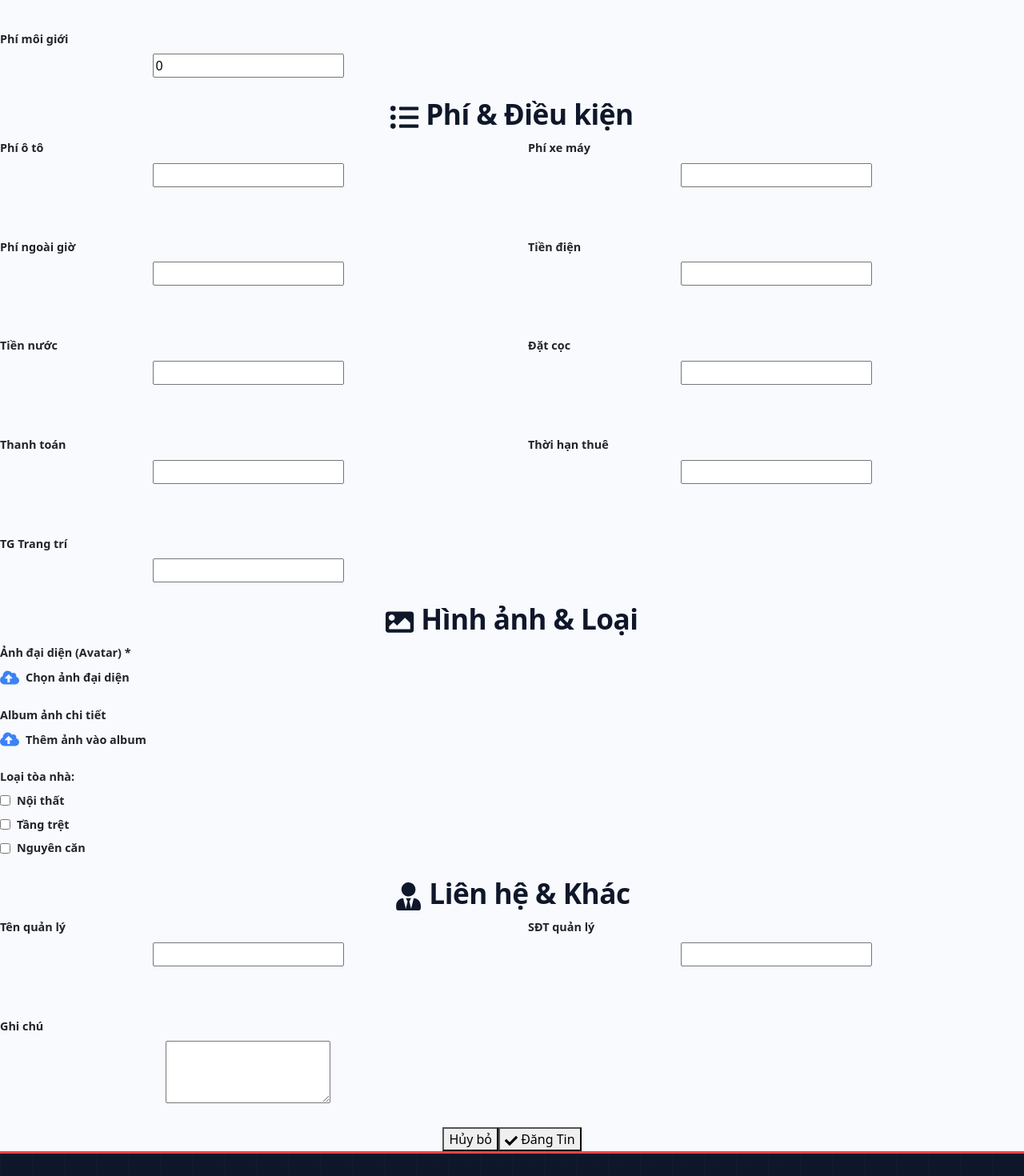
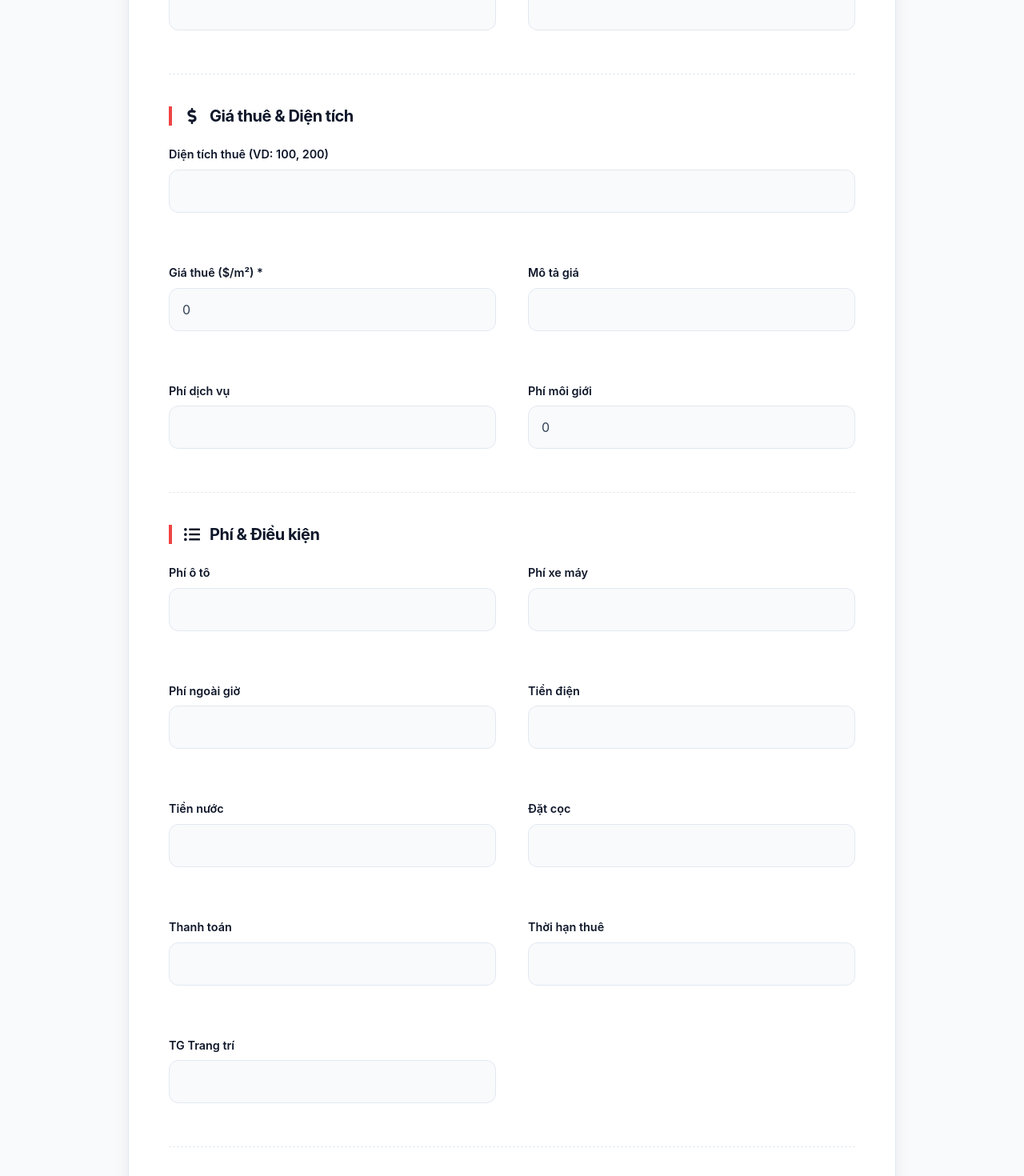
Before and after one commit to DoanTTung1/FE_BuildingManagers, a React (Create React App) app: page /post-building in a window 1280 px wide. Shown: the part 1080-2550 px from the top of the page at 80% size. Built offline with nearby package versions, Linux system fonts and the light colour scheme.

Commit message:
fix loi admin

```diff
--- a/src/styles/CreateBuilding.css
+++ b/src/styles/CreateBuilding.css
@@ -1,19 +1,424 @@
 /* =========================================
-   SUCCESS POPUP (MODAL) - SIÊU ĐẸP
+   CREATE/EDIT BUILDING - ULTRA MODERN THEME
+   Color: Navy (#0f172a) & Red (#ef4444)
    ========================================= */
 
-/* Lớp phủ mờ nền */
+:root {
+    /* --- COLOR PALETTE --- */
+    --c-navy: #0f172a;
+    /* Navy Đậm */
+    --c-navy-light: #1e293b;
+    --c-red: #ef4444;
+    /* Đỏ Accent */
+    --c-red-hover: #dc2626;
+
+    --c-bg: #f8fafc;
+    /* Nền trang Slate-50 */
+    --c-white: #ffffff;
+    --c-border: #e2e8f0;
+    --c-text: #334155;
+    --c-text-light: #64748b;
+
+    --c-radius: 16px;
+    /* Bo góc hiện đại */
+    --c-shadow: 0 4px 6px -1px rgba(0, 0, 0, 0.1), 0 2px 4px -1px rgba(0, 0, 0, 0.06);
+    --c-shadow-lg: 0 20px 25px -5px rgba(15, 23, 42, 0.1);
+    /* Bóng màu Navy nhạt */
+}
+
+/* =========================================
+   1. PAGE LAYOUT & ANIMATION
+   ========================================= */
+.create-page-wrapper {
+    background-color: var(--c-bg);
+    min-height: 100vh;
+    padding-top: 120px;
+    /* Tránh Header che mất */
+    padding-bottom: 80px;
+    font-family: 'Inter', sans-serif;
+    color: var(--c-text);
+    animation: fadeInPage 0.6s cubic-bezier(0.4, 0, 0.2, 1);
+}
+
+.create-container {
+    max-width: 1000px;
+    margin: 0 auto;
+    padding: 0 20px;
+}
+
+@keyframes fadeInPage {
+    from {
+        opacity: 0;
+        transform: translateY(30px);
+    }
+
+    to {
+        opacity: 1;
+        transform: translateY(0);
+    }
+}
+
+/* =========================================
+   2. HEADER
+   ========================================= */
+.form-header {
+    text-align: center;
+    margin-bottom: 40px;
+}
+
+.form-header h2 {
+    font-size: 2.5rem;
+    font-weight: 800;
+    color: var(--c-navy);
+    margin-bottom: 10px;
+    letter-spacing: -1px;
+}
+
+.form-header p {
+    color: var(--c-text-light);
+    font-size: 1.1rem;
+}
+
+/* =========================================
+   3. FORM CARD
+   ========================================= */
+.create-form {
+    background: var(--c-white);
+    padding: 50px;
+    border-radius: 24px;
+    box-shadow: var(--c-shadow-lg);
+    border: 1px solid var(--c-border);
+}
+
+.form-section {
+    margin-bottom: 40px;
+    border-bottom: 1px dashed var(--c-border);
+    padding-bottom: 30px;
+}
+
+.form-section:last-child {
+    border-bottom: none;
+    margin-bottom: 0;
+    padding-bottom: 0;
+}
+
+.section-title {
+    font-size: 1.25rem;
+    font-weight: 700;
+    color: var(--c-navy);
+    margin-bottom: 25px;
+    display: flex;
+    align-items: center;
+    gap: 12px;
+    padding-left: 15px;
+    border-left: 4px solid var(--c-red);
+    /* Vạch đỏ điểm nhấn */
+}
+
+/* =========================================
+   4. INPUTS & GRID
+   ========================================= */
+.form-grid {
+    display: grid;
+    grid-template-columns: repeat(2, 1fr);
+    gap: 25px;
+}
+
+.full-width {
+    grid-column: 1 / -1;
+}
+
+.form-group {
+    display: flex;
+    flex-direction: column;
+}
+
+.form-group label {
+    font-size: 0.95rem;
+    font-weight: 600;
+    color: var(--c-navy);
+    margin-bottom: 8px;
+}
+
+/* Input Styles */
+.form-group input,
+.form-group select,
+.form-group textarea {
+    padding: 14px 16px;
+    border: 1px solid var(--c-border);
+    border-radius: 12px;
+    outline: none;
+    font-size: 1rem;
+    font-family: inherit;
+    color: var(--c-text);
+    background: #f8fafc;
+    transition: all 0.3s ease;
+}
+
+.form-group textarea {
+    resize: vertical;
+    min-height: 120px;
+}
+
+.form-group input:hover,
+.form-group select:hover,
+.form-group textarea:hover {
+    background: var(--c-white);
+    border-color: #cbd5e1;
+}
+
+.form-group input:focus,
+.form-group select:focus,
+.form-group textarea:focus {
+    border-color: var(--c-navy);
+    background: var(--c-white);
+    box-shadow: 0 0 0 4px rgba(15, 23, 42, 0.1);
+}
+
+.form-group input::placeholder,
+.form-group textarea::placeholder {
+    color: #94a3b8;
+    font-weight: 400;
+}
+
+/* =========================================
+   5. UPLOAD AREA (IMAGES)
+   ========================================= */
+.upload-box {
+    margin-top: 10px;
+    margin-bottom: 20px;
+}
+
+.custom-file-upload {
+    display: flex;
+    flex-direction: column;
+    justify-content: center;
+    align-items: center;
+    gap: 15px;
+    padding: 40px;
+    border: 2px dashed #cbd5e1;
+    border-radius: var(--c-radius);
+    background: #f8fafc;
+    color: var(--c-text-light);
+    cursor: pointer;
+    transition: all 0.3s ease;
+    font-weight: 500;
+}
+
+.custom-file-upload:hover {
+    border-color: var(--c-red);
+    background: #fef2f2;
+    color: var(--c-red);
+    box-shadow: 0 4px 15px rgba(239, 68, 68, 0.1);
+}
+
+/* Preview Items */
+.image-preview-item {
+    position: relative;
+    border-radius: 12px;
+    overflow: hidden;
+    box-shadow: var(--c-shadow);
+    border: 2px solid transparent;
+    transition: all 0.3s ease;
+    background: #fff;
+}
+
+.image-preview-item:hover {
+    border-color: var(--c-red);
+    box-shadow: 0 8px 20px rgba(0, 0, 0, 0.15);
+}
+
+.image-preview-item img {
+    display: block;
+    width: 100%;
+    height: 100%;
+    object-fit: cover;
+}
+
+/* Remove Button (X) */
+.btn-remove-img {
+    position: absolute;
+    top: 8px;
+    right: 8px;
+    background: rgba(15, 23, 42, 0.7);
+    color: white;
+    border: none;
+    border-radius: 50%;
+    width: 30px;
+    height: 30px;
+    display: flex;
+    align-items: center;
+    justify-content: center;
+    cursor: pointer;
+    font-size: 14px;
+    opacity: 0;
+    transform: scale(0.8);
+    transition: all 0.2s cubic-bezier(0.4, 0, 0.2, 1);
+    backdrop-filter: blur(4px);
+    z-index: 10;
+}
+
+.image-preview-item:hover .btn-remove-img {
+    opacity: 1;
+    transform: scale(1);
+}
+
+.btn-remove-img:hover {
+    background: var(--c-red);
+    transform: scale(1.1) rotate(90deg);
+}
+
+/* Album Grid */
+.album-grid {
+    display: grid !important;
+    grid-template-columns: repeat(auto-fill, minmax(120px, 1fr));
+    gap: 15px;
+    margin-top: 15px;
+}
+
+.album-grid .image-preview-item {
+    width: auto !important;
+    height: 120px;
+}
+
+/* =========================================
+   6. CHECKBOX TAGS (Amenities)
+   ========================================= */
+.checkbox-group {
+    display: flex;
+    flex-wrap: wrap;
+    gap: 12px;
+    margin-top: 15px;
+}
+
+.checkbox-item {
+    display: inline-flex;
+    align-items: center;
+    padding: 10px 20px;
+    border: 1px solid var(--c-border);
+    border-radius: 50px;
+    cursor: pointer;
+    transition: all 0.3s;
+    font-weight: 500;
+    color: var(--c-text);
+    background: #fff;
+    user-select: none;
+}
+
+.checkbox-item input[type="checkbox"] {
+    display: none;
+}
+
+/* Checked State: Red Styling */
+.checkbox-item:has(input:checked) {
+    border-color: var(--c-red);
+    background-color: #fef2f2;
+    color: var(--c-red);
+    box-shadow: 0 4px 10px rgba(239, 68, 68, 0.2);
+    font-weight: 700;
+}
+
+.checkbox-item:not(:has(input:checked)):hover {
+    border-color: var(--c-navy-light);
+    background: #f1f5f9;
+    color: var(--c-navy);
+}
+
+/* =========================================
+   7. ACTIONS & BUTTONS
+   ========================================= */
+.form-actions {
+    display: flex;
+    justify-content: flex-end;
+    gap: 20px;
+    margin-top: 50px;
+    padding-top: 30px;
+    border-top: 1px solid var(--c-border);
+}
+
+.btn-cancel {
+    padding: 15px 35px;
+    border: 1px solid var(--c-border);
+    background: var(--c-white);
+    color: var(--c-text);
+    border-radius: var(--c-radius);
+    font-weight: 600;
+    cursor: pointer;
+    transition: all 0.2s;
+    font-size: 1rem;
+}
+
+.btn-cancel:hover {
+    background: #f1f5f9;
+    color: var(--c-navy);
+    border-color: #cbd5e1;
+}
+
+.btn-submit-form {
+    padding: 15px 45px;
+    background: var(--c-red);
+    color: white;
+    border: none;
+    border-radius: var(--c-radius);
+    font-weight: 700;
+    font-size: 1rem;
+    cursor: pointer;
+    display: flex;
+    align-items: center;
+    gap: 10px;
+    transition: all 0.3s cubic-bezier(0.4, 0, 0.2, 1);
+    box-shadow: 0 4px 15px rgba(239, 68, 68, 0.4);
+}
+
+.btn-submit-form:hover:not(:disabled) {
+    background: var(--c-red-hover);
+    transform: translateY(-2px);
+    box-shadow: 0 10px 25px rgba(239, 68, 68, 0.5);
+}
+
+.btn-submit-form:disabled {
+    background: #cbd5e1;
+    cursor: not-allowed;
+    box-shadow: none;
+    opacity: 0.7;
+}
+
+/* Spinner Animation */
+.spinner {
+    width: 20px;
+    height: 20px;
+    border: 3px solid rgba(255, 255, 255, 0.3);
+    border-radius: 50%;
+    border-top-color: #fff;
+    animation: spin 1s ease-in-out infinite;
+    display: inline-block;
+}
+
+@keyframes spin {
+    to {
+        transform: rotate(360deg);
+    }
+}
+
+/* =========================================
+   8. SUCCESS POPUP (MODAL) - SIÊU ĐẸP
+   ========================================= */
 .success-overlay {
     position: fixed;
-    top: 0; left: 0; width: 100%; height: 100%;
-    background: rgba(15, 23, 42, 0.7); /* Nền Navy đậm */
-    backdrop-filter: blur(8px); /* Kính mờ */
+    top: 0;
+    left: 0;
+    width: 100%;
+    height: 100%;
+    background: rgba(15, 23, 42, 0.7);
+    /* Navy tối mờ */
+    backdrop-filter: blur(8px);
     z-index: 9999;
-    display: flex; justify-content: center; align-items: center;
+    display: flex;
+    justify-content: center;
+    align-items: center;
     animation: fadeInOverlay 0.4s ease forwards;
 }
 
-/* Hộp thông báo */
 .success-modal {
     background: #ffffff;
     width: 400px;
@@ -25,13 +430,15 @@
     animation: zoomInSuccess 0.5s cubic-bezier(0.175, 0.885, 0.32, 1.275);
 }
 
-/* Icon Check tròn lớn */
 .success-icon-box {
-    width: 80px; height: 80px;
-    background: #dcfce7; /* Xanh nhạt */
-    color: #16a34a; /* Xanh lá đậm */
+    width: 80px;
+    height: 80px;
+    background: #dcfce7;
+    color: #16a34a;
     border-radius: 50%;
-    display: flex; align-items: center; justify-content: center;
+    display: flex;
+    align-items: center;
+    justify-content: center;
     font-size: 3rem;
     margin: 0 auto 20px auto;
     box-shadow: 0 10px 20px rgba(22, 163, 74, 0.2);
@@ -39,44 +446,104 @@
 }
 
 .success-modal h3 {
-    font-size: 1.6rem; color: #0f172a; /* Navy */
-    font-weight: 800; margin-bottom: 10px;
+    font-size: 1.6rem;
+    color: var(--c-navy);
+    font-weight: 800;
+    margin-bottom: 10px;
 }
 
 .success-modal p {
-    color: #64748b; font-size: 1rem; margin-bottom: 30px; line-height: 1.5;
+    color: var(--c-text-light);
+    font-size: 1rem;
+    margin-bottom: 30px;
+    line-height: 1.5;
 }
 
-.success-modal strong { color: #ef4444; /* Tên tòa nhà màu đỏ */ }
+.success-modal strong {
+    color: var(--c-red);
+}
 
-/* Nút bấm Về trang chủ */
 .btn-success-ok {
-    background: #0f172a; /* Navy */
-    color: white; border: none;
-    padding: 14px 30px; border-radius: 50px;
-    font-size: 1rem; font-weight: 700;
-    cursor: pointer; display: inline-flex; align-items: center; gap: 8px;
+    background: var(--c-navy);
+    color: white;
+    border: none;
+    padding: 14px 30px;
+    border-radius: 50px;
+    font-size: 1rem;
+    font-weight: 700;
+    cursor: pointer;
+    display: inline-flex;
+    align-items: center;
+    gap: 8px;
     transition: all 0.3s;
     box-shadow: 0 8px 20px -5px rgba(15, 23, 42, 0.4);
 }
 
 .btn-success-ok:hover {
-    background: #ef4444; /* Hover chuyển đỏ */
+    background: var(--c-red);
     transform: translateY(-3px);
     box-shadow: 0 12px 25px -5px rgba(239, 68, 68, 0.4);
 }
 
-/* ANIMATIONS */
 @keyframes fadeInOverlay {
-    from { opacity: 0; } to { opacity: 1; }
+    from {
+        opacity: 0;
+    }
+
+    to {
+        opacity: 1;
+    }
 }
 
 @keyframes zoomInSuccess {
-    from { opacity: 0; transform: scale(0.8) translateY(20px); }
-    to { opacity: 1; transform: scale(1) translateY(0); }
+    from {
+        opacity: 0;
+        transform: scale(0.8) translateY(20px);
+    }
+
+    to {
+        opacity: 1;
+        transform: scale(1) translateY(0);
+    }
 }
 
 @keyframes bounceIcon {
-    0%, 100% { transform: scale(1); }
-    50% { transform: scale(1.1); }
+
+    0%,
+    100% {
+        transform: scale(1);
+    }
+
+    50% {
+        transform: scale(1.1);
+    }
 }
+
+/* =========================================
+   9. RESPONSIVE
+   ========================================= */
+@media (max-width: 768px) {
+    .create-form {
+        padding: 25px;
+    }
+
+    .form-grid {
+        grid-template-columns: 1fr;
+        gap: 20px;
+    }
+
+    .form-actions {
+        flex-direction: column-reverse;
+    }
+
+    .btn-submit-form,
+    .btn-cancel {
+        width: 100%;
+        justify-content: center;
+    }
+
+    .checkbox-item {
+        width: 100%;
+        justify-content: center;
+    }
+}
```
